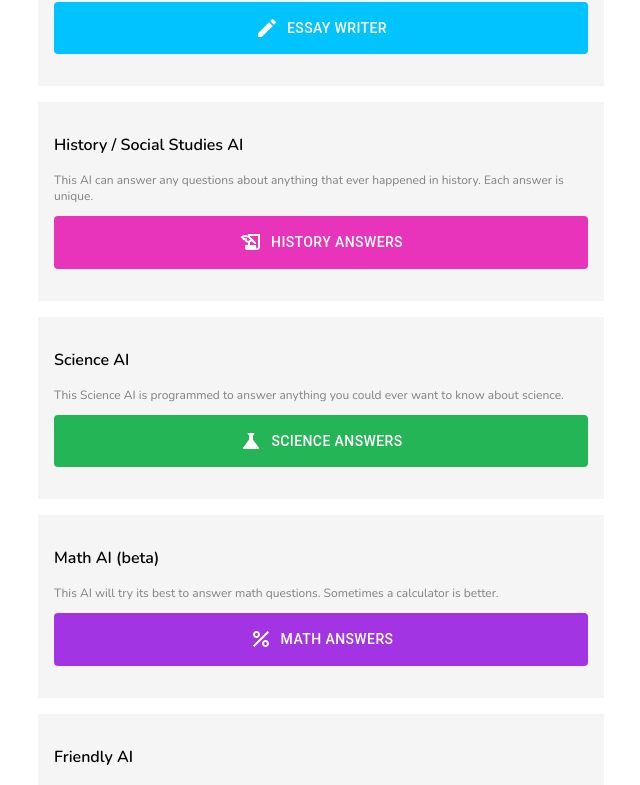
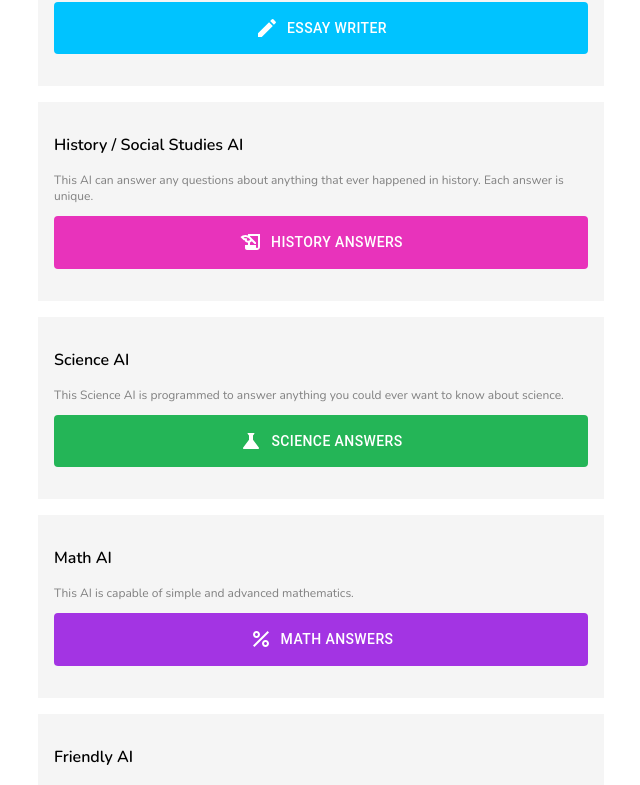
Before and after one commit to oddityai/oddity-front-end, a Next.js app: page /Buttons in a window 1280 px wide. Shown: the part 352-1137 px from the top of the page, without its empty margins (319-959 px from the left). Built offline with nearby package versions, Linux system fonts and the light colour scheme.

Commit message:
take math out of beta

```diff
--- a/pages/Buttons.js
+++ b/pages/Buttons.js
@@ -154,10 +154,9 @@ const Buttons = ({ children, handleClick, handleFeedback }) => {
             <div
               style={{ marginTop: 16, padding: 16, backgroundColor: '#f5f5f5' }}
             >
-              <p style={{ fontSize: 16, fontWeight: 600 }}>Math AI (beta)</p>
+              <p style={{ fontSize: 16, fontWeight: 600 }}>Math AI</p>
               <p style={{ fontSize: 12, color: 'gray' }}>
-                This AI will try its best to answer math questions. Sometimes a
-                calculator is better.
+                This AI is capable of simple and advanced mathematics.
               </p>
               <Button
                 onClick={() => handleClick('math')}
--- a/pages/ChatBot.js
+++ b/pages/ChatBot.js
@@ -227,7 +227,7 @@ const ChatBot = ({
   const TYPES = {
     math: `Hi${
       user?.given_name ? ` ${user?.given_name}` : ""
-    }! I am specially designed to answer math questions. I'm in beta but I will try my best. My other AIs work better.`,
+    }! I am specially designed to answer math questions.`,
     history: `Hi${
       user?.given_name ? ` ${user?.given_name}` : ""
     }! I am specially designed to help you with your history homework. Ask me about anything that ever happened!`,
```
